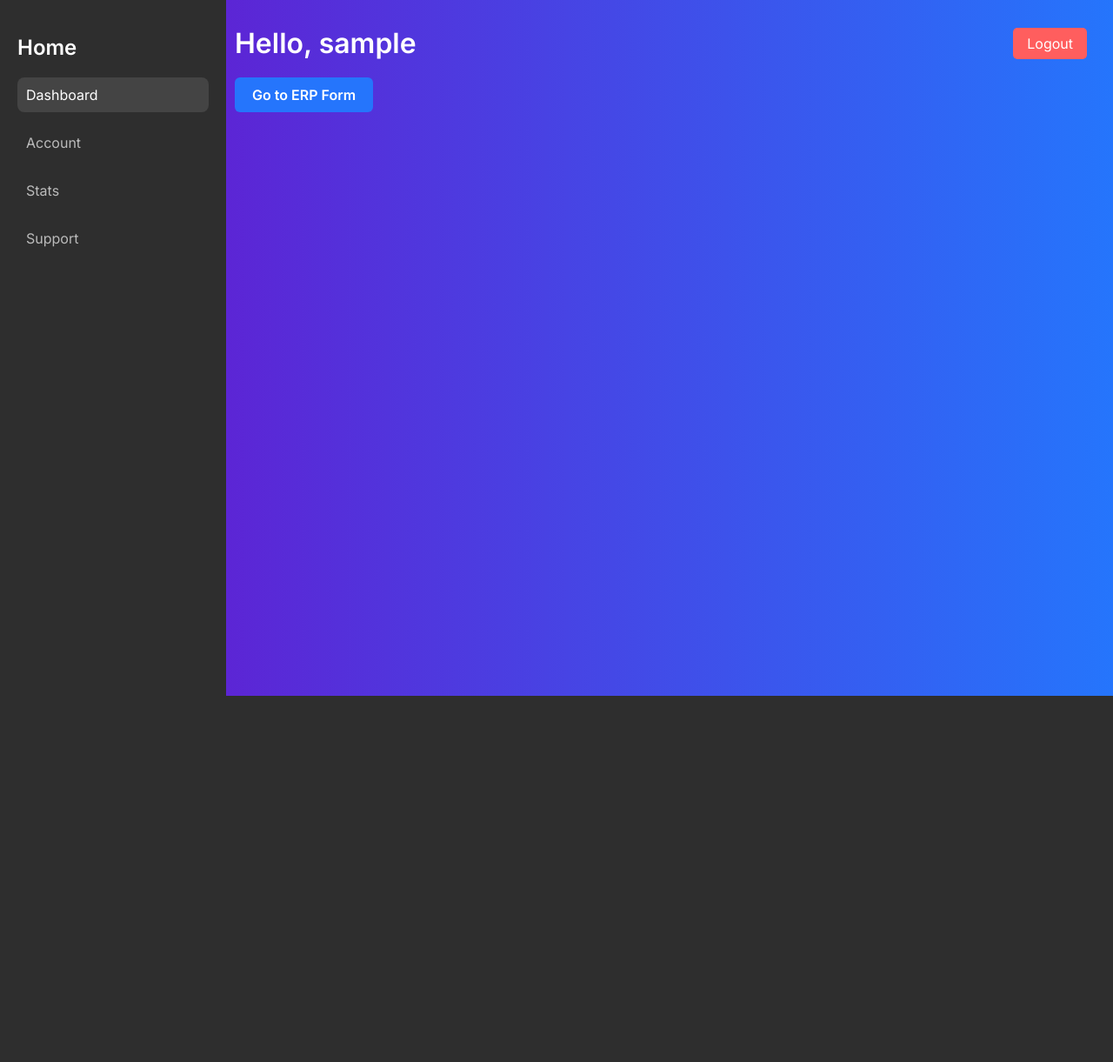
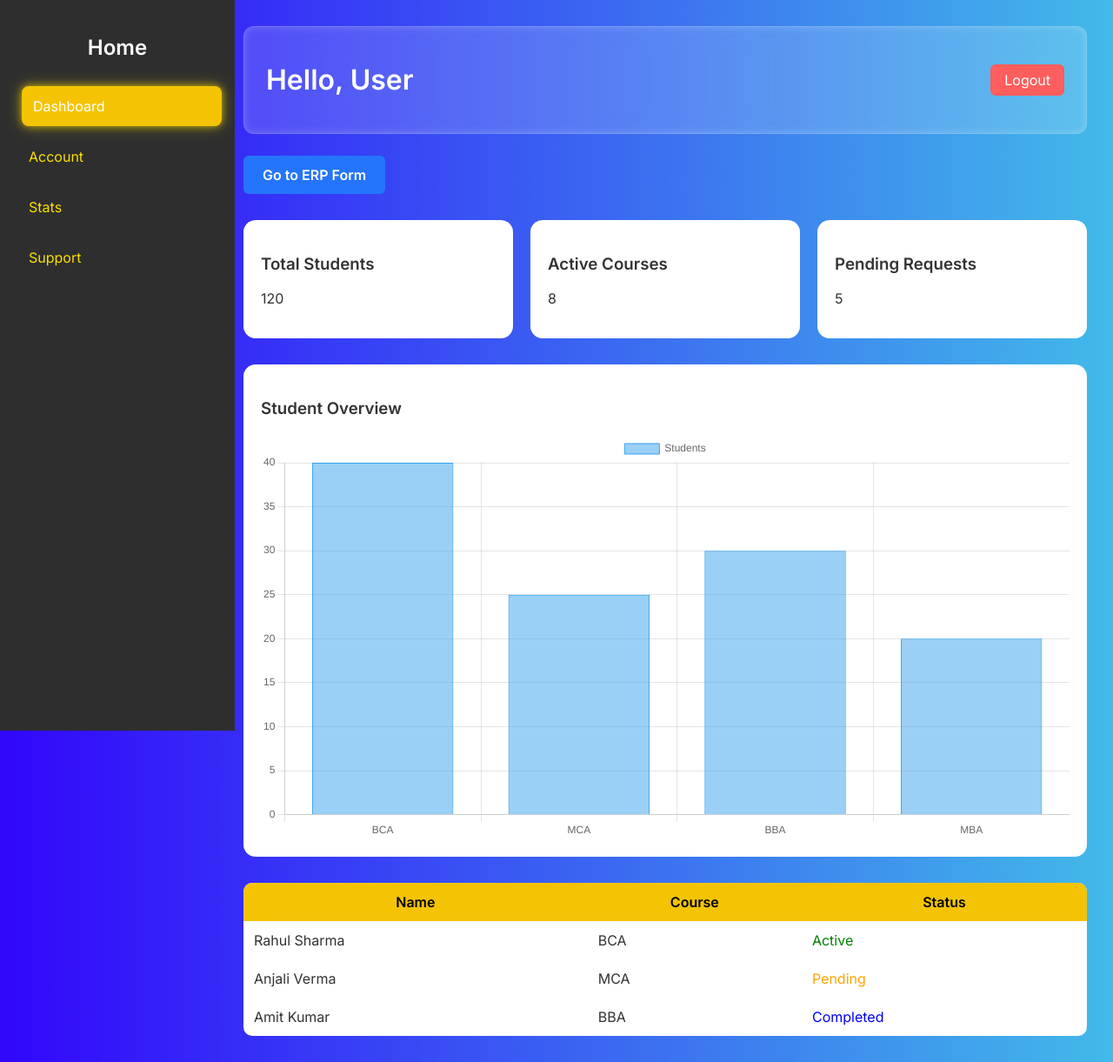
Before and after one commit to adnanoxo/Major-6, a Flask app: page /dashboard in a window 1280 px wide. Shown: the whole page at 87% size. Before the commit the page ends 800 px from the top, so only its background shows below. Run offline with Flask 3, Linux system fonts and the light colour scheme; the visitor is signed in with stand-in values (Sample User, id 1).

Commit message:
made some changes, basucally updated the dashboard

```diff
--- a/templates/dashboard.html
+++ b/templates/dashboard.html
@@ -4,86 +4,168 @@
 <meta charset="UTF-8">
 <meta name="viewport" content="width=device-width, initial-scale=1.0">
 <title>Dashboard</title>
+
 <link href="https://fonts.googleapis.com/css2?family=Inter:wght@400;600&display=swap" rel="stylesheet">
+
+<!-- Chart.js -->
+<script src="https://cdn.jsdelivr.net/npm/chart.js"></script>
+
 <style>
     body {
         margin: 0;
         font-family: 'Inter', sans-serif;
-            background: linear-gradient(to right, #6a11cb, #2575fc);
+        background: linear-gradient(to right, #3206fb, #42bae9);
         color: #fff;
+        display: flex;
     }
+
     .sidebar {
-            width: 220px;
+        width: 230px;
+        height: 100vh;
         background: #2e2e2e;
+        padding: 20px;
         position: fixed;
-            top: 0;
-            bottom: 0;
-            padding: 20px;
     }
+
     .sidebar h2 {
-            color: #fff;
-            font-size: 24px;
+        text-align: center;
+        margin-bottom: 30px;
     }
+
     .sidebar a {
         display: block;
-            color: #bbb;
+        color: #fddf02;
         text-decoration: none;
-            margin: 15px 0;
-            padding: 10px;
+        margin: 12px 0;
+        padding: 12px;
         border-radius: 8px;
+        transition: all 0.3s ease;
+        border: 1px solid transparent;
     }
-        .sidebar a:hover, .sidebar .active {
-            background: #444;
+
+    .sidebar a:hover,
+    .sidebar .active {
+        background: #f4c404;
         color: #fff;
+        transform: translateX(5px);
+        box-shadow: 0 0 8px rgba(253,223,2,0.6),
+                    0 0 18px rgba(253,223,2,0.4);
     }
+
     .main {
-            margin-left: 240px;
+        margin-left: 250px;
         padding: 30px;
+        width: 100%;
     }
+
+    /* 🔥 GLASS HEADER */
     .header {
         display: flex;
         justify-content: space-between;
         align-items: center;
+
+        padding: 20px 25px; /* thicker */
+
+        background: rgba(255, 255, 255, 0.15); /* glass effect */
+        backdrop-filter: blur(12px);
+        -webkit-backdrop-filter: blur(12px);
+
+        border-radius: 12px;
+        border: 1px solid rgba(255,255,255,0.2);
+
+        position: sticky;
+        top: 0;
+        z-index: 1000;
+
+        transition: all 0.3s ease;
+
+        box-shadow: inset 0 0 10px rgba(255,255,255,0.2);
     }
-        .header h1 {
-            margin: 0;
+
+    /* 🔥 Scroll Glow */
+    .header.scrolled {
+        background: rgba(255, 255, 255, 0.25);
+
+        box-shadow:
+            0 0 10px rgba(66,186,233,0.3),
+            0 0 25px rgba(66,186,233,0.2),
+            inset 0 0 10px rgba(255,255,255,0.2);
     }
+
     .logout {
         background: #ff5e5e;
         padding: 8px 16px;
+        border-radius: 6px;
         text-decoration: none;
-            border-radius: 5px;
         color: white;
     }
+
+    .logout:hover {
+        box-shadow: 0 0 10px rgba(255,94,94,0.6);
+    }
+
+    .erp-btn {
+        display: inline-block;
+        margin-top: 25px;
+        padding: 12px 22px;
+        background-color: #2575fc;
+        color: white;
+        border-radius: 6px;
+        text-decoration: none;
+        font-weight: 600;
+    }
+
+    .erp-btn:hover {
+        box-shadow: 0 0 15px rgba(66,186,233,0.5);
+    }
+
     .card-container {
         display: grid;
-            grid-template-columns: repeat(auto-fit, minmax(250px, 1fr));
+        grid-template-columns: repeat(auto-fit, minmax(220px, 1fr));
         gap: 20px;
         margin-top: 30px;
     }
+
     .card {
+        background: #ffffff;
+        color: #333;
+        border-radius: 14px;
+        padding: 20px;
+        transition: all 0.3s ease;
+    }
+
+    .card:hover {
+        transform: translateY(-5px);
+        box-shadow: 0 0 20px rgba(66,186,233,0.5);
+    }
+
+    .erp-table {
+        width: 100%;
+        margin-top: 30px;
+        border-collapse: collapse;
         background: #fff;
         color: #333;
-            border-radius: 16px;
-            padding: 20px;
-            box-shadow: 0 4px 20px rgba(0,0,0,0.1);
+        border-radius: 10px;
+        overflow: hidden;
     }
-        .card h3 {
-            margin-top: 0;
+
+    .erp-table th {
+        background: #f4c404;
+        color: #000;
     }
-        .erp-table {
-            width: 100%;
-            border-collapse: collapse;
-            margin-top: 20px;
-        }
+
     .erp-table th, .erp-table td {
         padding: 12px;
-            border-bottom: 1px solid #ccc;
-            text-align: left;
+    }
+
+    .erp-table tr:hover {
+        background: #f5f5f5;
     }
 </style>
 </head>
+
 <body>
+
 <div class="sidebar">
     <h2>Home</h2>
     <a href="#" class="active">Dashboard</a>
@@ -91,24 +173,85 @@
     <a href="#">Stats</a>
     <a href="#">Support</a>
 </div>
+
 <div class="main">
+
     <div class="header">
-            <h1>Hello, {{ username }}</h1>
-            <a href="{{ url_for('logout') }}" class="logout">Logout</a>
+        <h1>Hello, User</h1>
+        <a href="#" class="logout">Logout</a>
     </div>
 
-      <a href="{{ url_for('erp_form') }}" style="
-    display: inline-block;
-    margin-top: 20px;
-    padding: 10px 20px;
-    background-color: #2575fc;
-    color: white;
-    border-radius: 6px;
-    text-decoration: none;
-    font-weight: 600;
-    transition: background 0.3s;">
-    Go to ERP Form
-</a>
+    <a href="#" class="erp-btn">Go to ERP Form</a>
+
+    <div class="card-container">
+        <div class="card">
+            <h3>Total Students</h3>
+            <p>120</p>
         </div>
+        <div class="card">
+            <h3>Active Courses</h3>
+            <p>8</p>
+        </div>
+        <div class="card">
+            <h3>Pending Requests</h3>
+            <p>5</p>
+        </div>
+    </div>
+
+    <div class="card" style="margin-top: 30px;">
+        <h3>Student Overview</h3>
+        <canvas id="myChart"></canvas>
+    </div>
+
+    <table class="erp-table">
+        <tr>
+            <th>Name</th>
+            <th>Course</th>
+            <th>Status</th>
+        </tr>
+        <tr>
+            <td>Rahul Sharma</td>
+            <td>BCA</td>
+            <td style="color: green;">Active</td>
+        </tr>
+        <tr>
+            <td>Anjali Verma</td>
+            <td>MCA</td>
+            <td style="color: orange;">Pending</td>
+        </tr>
+        <tr>
+            <td>Amit Kumar</td>
+            <td>BBA</td>
+            <td style="color: blue;">Completed</td>
+        </tr>
+    </table>
+
+</div>
+
+<script>
+window.addEventListener("scroll", function () {
+    let header = document.querySelector(".header");
+    if (window.scrollY > 20) {
+        header.classList.add("scrolled");
+    } else {
+        header.classList.remove("scrolled");
+    }
+});
+
+const ctx = document.getElementById('myChart');
+
+new Chart(ctx, {
+    type: 'bar',
+    data: {
+        labels: ['BCA', 'MCA', 'BBA', 'MBA'],
+        datasets: [{
+            label: 'Students',
+            data: [40, 25, 30, 20],
+            borderWidth: 1
+        }]
+    }
+});
+</script>
+
 </body>
 </html>
```
Lines whose indentation alone changed are shown as unchanged.
